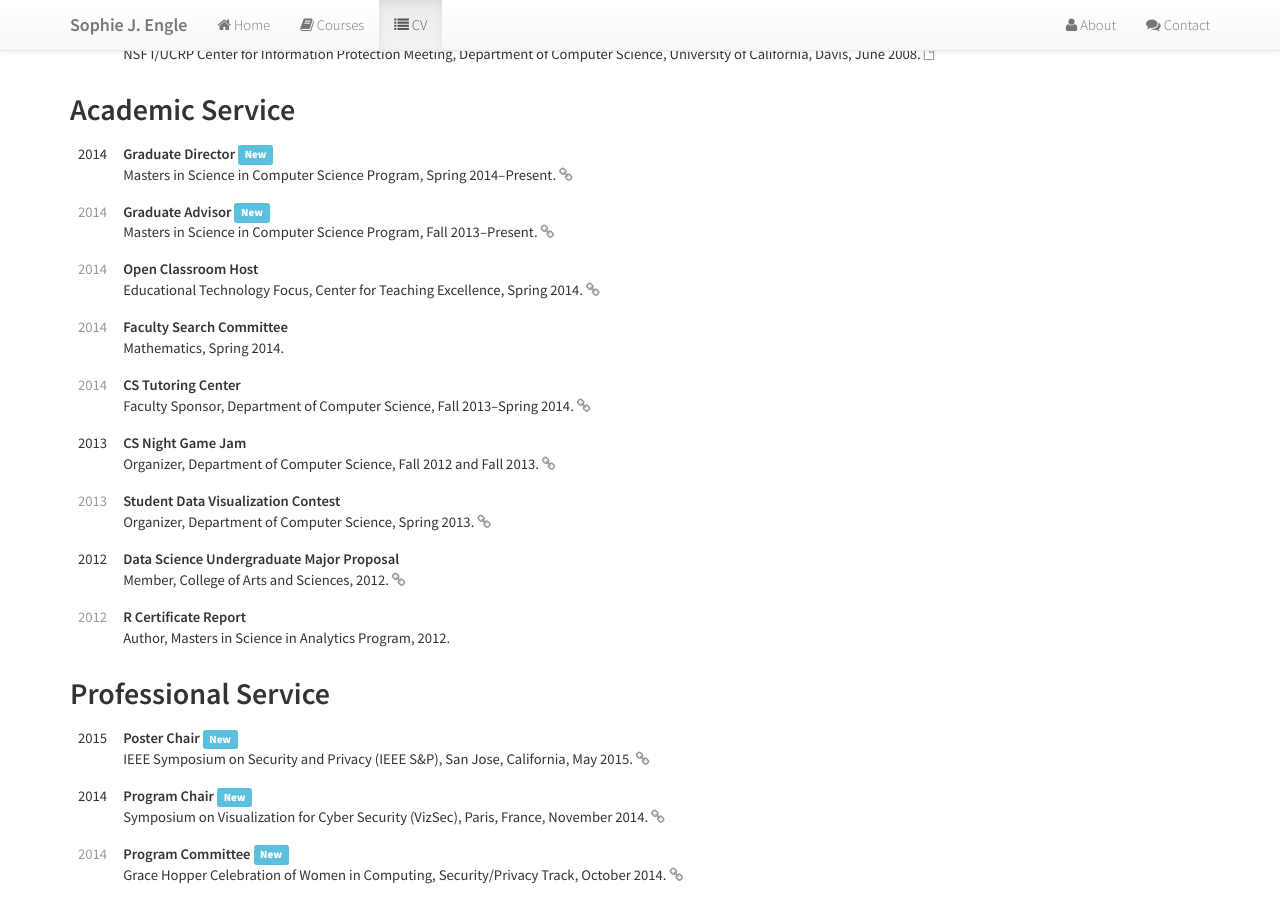
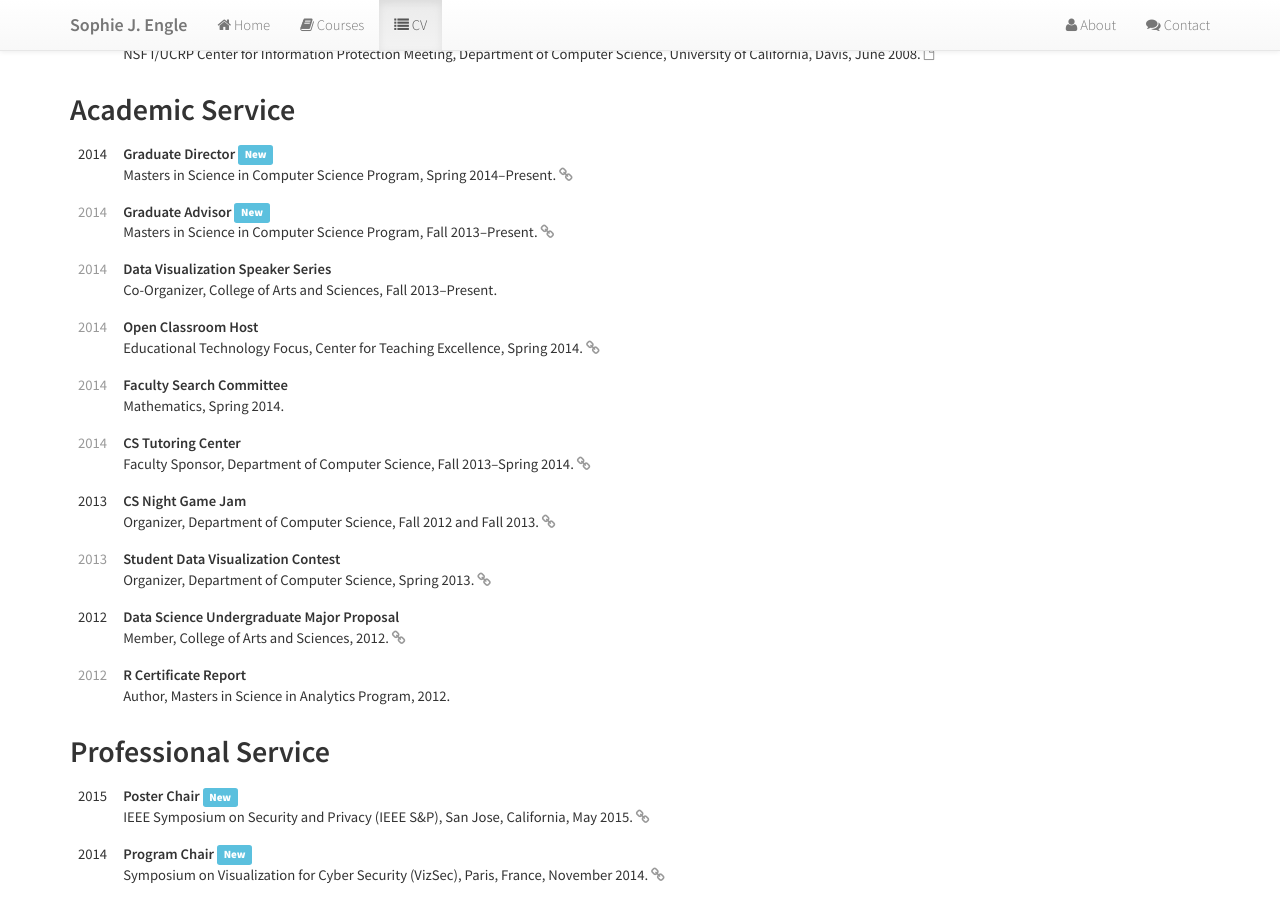
Before and after one commit to sjengle/sjengle.github.io, a Jekyll site: the page built from cv.html, in a window 1280 px wide and 900 px high, scrolled down 2191 px. Built offline with Jekyll 4.4.1, drawn with Linux system fonts in a browser that asks for light colours; Markdown is read by kramdown in place of the engine named in the settings.

Commit message:
Updating CV with DVSS.

```diff
--- a/_data/cv.yml
+++ b/_data/cv.yml
@@ -204,6 +204,14 @@
     link: 'http://www.usfca.edu/artsci/csg/'
     file:
     span: true
+  - name: 'Data Visualization Speaker Series'
+    data: 'Co-Organizer, College of Arts and Sciences'
+    term: 'Fall 2013&ndash;Present'
+    year: '2014'
+    flag:
+    link:
+    file:
+    span: true
   - name: 'Open Classroom Host'
     data: 'Educational Technology Focus, Center for Teaching Excellence'
     term: 'Spring'
```
